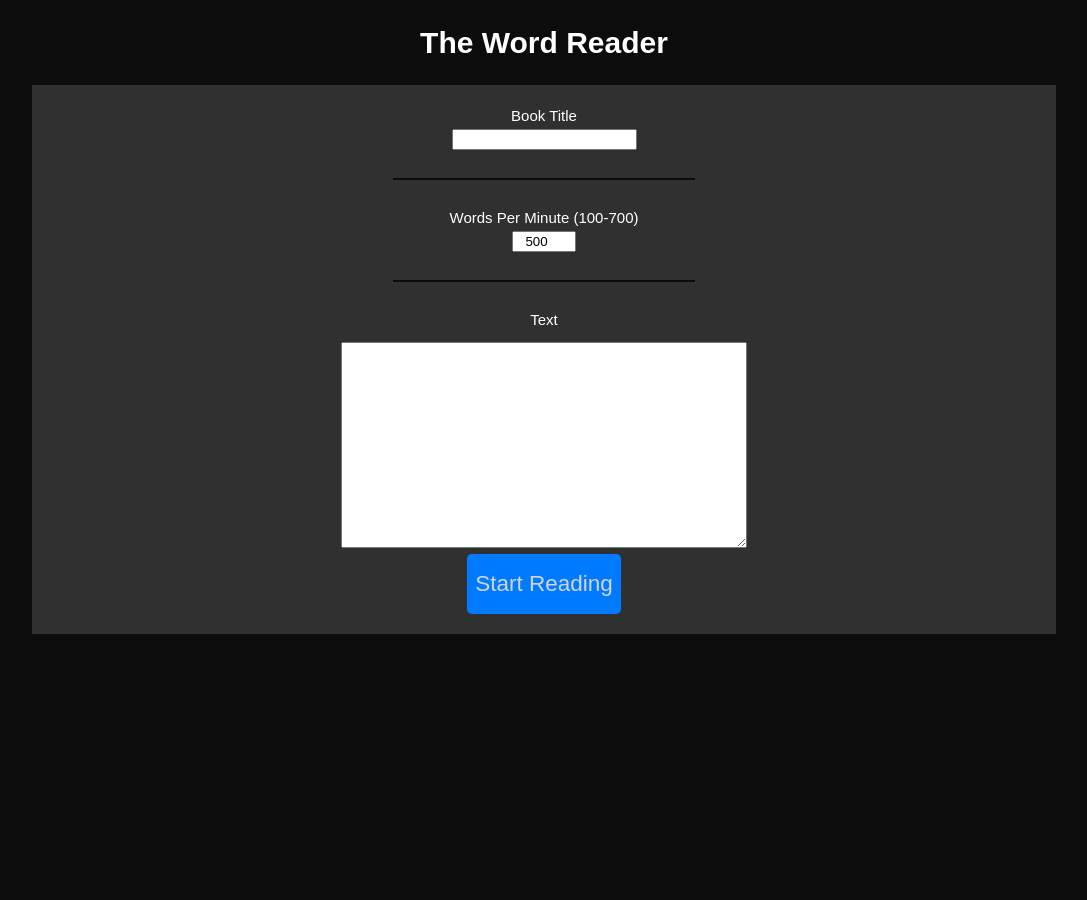
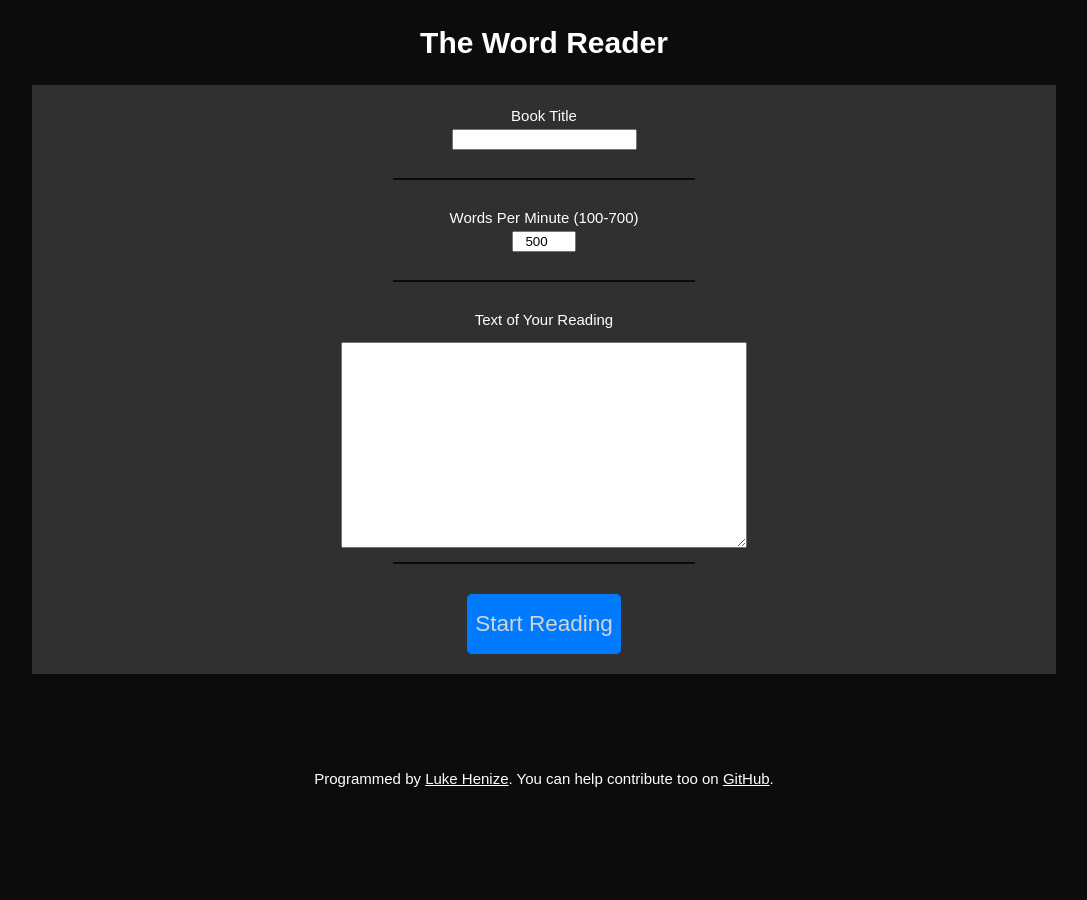
Before and after one commit to LukeHenize/word-reader, a PHP site: page / in a window 1280 px wide. Shown: the whole page, without its empty margins (96-1183 px from the left). Run offline with PHP 8.4, Linux system fonts and the light colour scheme.

Commit message:
input validation and footer

```diff
--- a/index.php
+++ b/index.php
@@ -9,7 +9,6 @@
 <body>
     <div class="container">
         <h1 id="title">The Word Reader</h1>
-        <h2 id="author"></h2>
         <p id="project-info"></p>
     </div>
 
@@ -26,14 +25,19 @@
                 min="100" max="700" value="500">
             </div><hr>
             <div>
-                <label>Text</label>
+                <label>Text of Your Reading</label>
                 <p></p>
-                <textarea name="text"></textarea><br>
+                <textarea name="text"></textarea>
+                <br><hr><br>
                 <input id="submit" type="submit" value="Start Reading">
             </div>
 
         </form>
     </div>
-
+    <footer class="container">
+        <p id="about">Programmed by <a href="https://twitter.com/LukeHenize">
+        Luke Henize</a>. You can help contribute too on
+        <a href="https://github.com/LukeHenize/word-reader">GitHub</a>.</p>
+    </footer>
 </body>
 </html>
--- a/reader.php
+++ b/reader.php
@@ -1,7 +1,7 @@
 <?php
-    $title = $_POST['title']; //holds text title
-    $wpm = $_POST['wpm']; //holds words per minute
-    $text = $_POST['text'];
+    $title = htmlspecialchars($_POST['title']); //holds text title
+    $wpm = htmlspecialchars($_POST['wpm']); //holds words per minute
+    $text = htmlspecialchars($_POST['text']);
     $words = explode(' ', $text); //(array) holds each word of text
 ?>
 <!DOCTYPE html>
--- a/style.css
+++ b/style.css
@@ -79,3 +79,12 @@ div#word-container {
 h1#word {
     font-size: 10rem;
 }
+a {
+    color: white;
+}
+footer {
+    position: absolute;
+    bottom: 0px;
+    width: 100% !important;
+    margin: 0 auto;
+}
```
